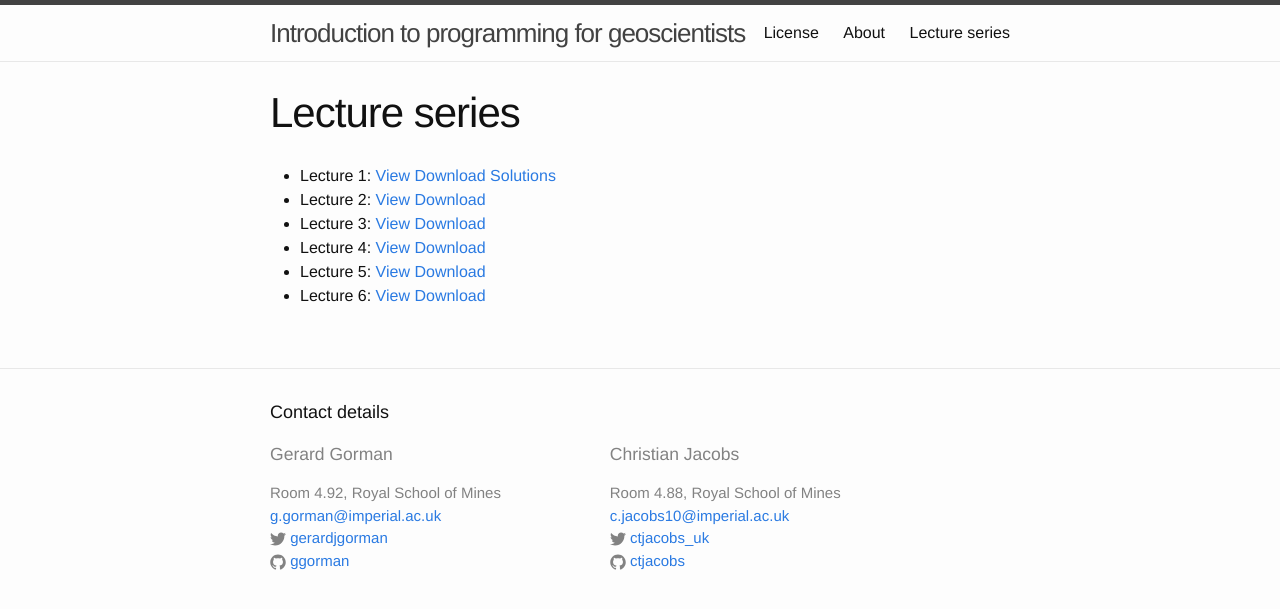
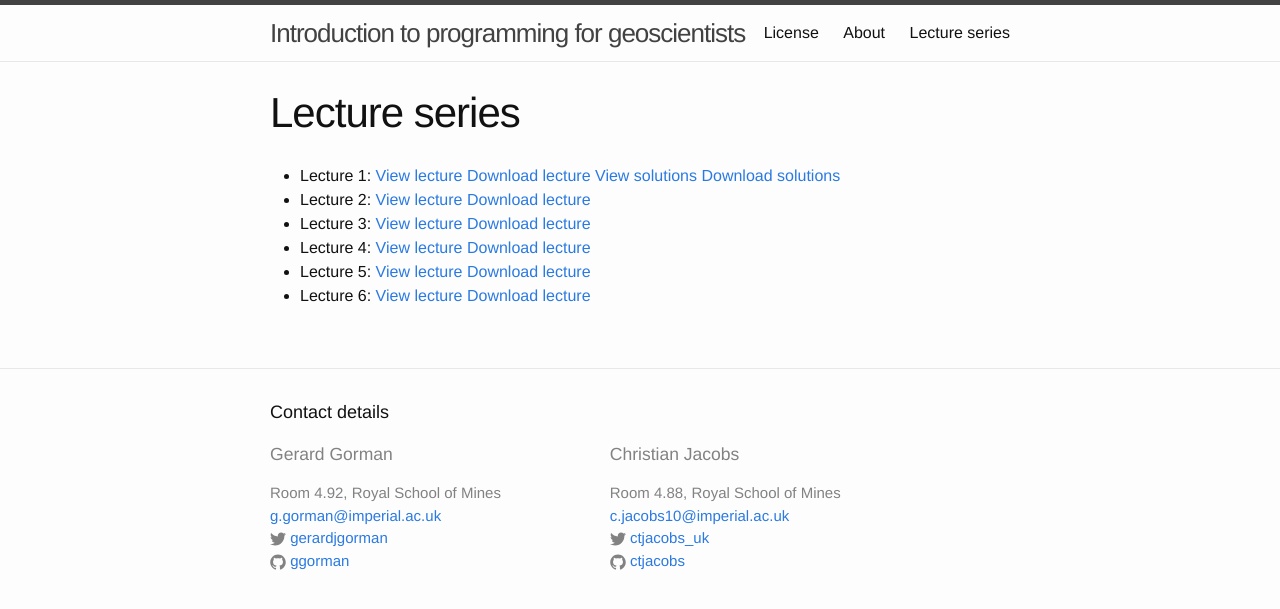
Before and after one commit to ggorman/Introduction-to-programming-for-geoscientists, a Jekyll site: the page built from lecture_series.md, in a window 1280 px wide. Shown: the top 609 px of the page. Built offline with Jekyll 4.4.1, drawn with Linux system fonts in a browser that asks for light colours.

Commit message:
Some clarity to link names

```diff
--- a/lecture_series.md
+++ b/lecture_series.md
@@ -5,36 +5,37 @@ permalink: /lecture_series/
 ---
 
 * Lecture 1:
-[View](http://nbviewer.ipython.org/url/raw.github.com/ggorman/Introduction-to-programming-for-geoscientists/master/notebook/Lecture-1-Introduction-to-programming-for-geoscientists.ipynb?raw=true)
-[Download](http://raw.github.com/ggorman/Introduction-to-programming-for-geoscientists/master/notebook/Lecture-1-Introduction-to-programming-for-geoscientists.ipynb?raw=true)
-[Solutions](http://nbviewer.ipython.org/url/raw.github.com/ggorman/Introduction-to-programming-for-geoscientists/master/notebook/Lecture-1-Introduction-to-programming-for-geoscientists-Solutions.ipynb?raw=true)
+[View lecture](http://nbviewer.ipython.org/url/raw.github.com/ggorman/Introduction-to-programming-for-geoscientists/master/notebook/Lecture-1-Introduction-to-programming-for-geoscientists.ipynb?raw=true)
+[Download lecture](http://raw.github.com/ggorman/Introduction-to-programming-for-geoscientists/master/notebook/Lecture-1-Introduction-to-programming-for-geoscientists.ipynb?raw=true)
+[View solutions](http://nbviewer.ipython.org/url/raw.github.com/ggorman/Introduction-to-programming-for-geoscientists/master/notebook/Lecture-1-Introduction-to-programming-for-geoscientists-Solutions.ipynb?raw=true)
+[Download solutions](http://raw.github.com/ggorman/Introduction-to-programming-for-geoscientists/master/notebook/Lecture-1-Introduction-to-programming-for-geoscientists-Solutions.ipynb?raw=true)
 * Lecture 2:
-[View](http://nbviewer.ipython.org/url/raw.github.com/ggorman/Introduction-to-programming-for-geoscientists/master/notebook/Lecture-2-Introduction-to-programming-for-geoscientists.ipynb?raw=true)
-[Download](http://raw.github.com/ggorman/Introduction-to-programming-for-geoscientists/master/notebook/Lecture-2-Introduction-to-programming-for-geoscientists.ipynb?raw=true)
+[View lecture](http://nbviewer.ipython.org/url/raw.github.com/ggorman/Introduction-to-programming-for-geoscientists/master/notebook/Lecture-2-Introduction-to-programming-for-geoscientists.ipynb?raw=true)
+[Download lecture](http://raw.github.com/ggorman/Introduction-to-programming-for-geoscientists/master/notebook/Lecture-2-Introduction-to-programming-for-geoscientists.ipynb?raw=true)
 <!--
 [Solutions](http://nbviewer.ipython.org/url/raw.github.com/ggorman/Introduction-to-programming-for-geoscientists/master/notebook/Lecture-2-Introduction-to-programming-for-geoscientists-Solutions.ipynb?raw=true)
 -->
 * Lecture 3:
-[View](http://nbviewer.ipython.org/url/raw.github.com/ggorman/Introduction-to-programming-for-geoscientists/master/notebook/Lecture-3-Introduction-to-programming-for-geoscientists.ipynb?raw=true)
-[Download](http://raw.github.com/ggorman/Introduction-to-programming-for-geoscientists/master/notebook/Lecture-3-Introduction-to-programming-for-geoscientists.ipynb?raw=true)
+[View lecture](http://nbviewer.ipython.org/url/raw.github.com/ggorman/Introduction-to-programming-for-geoscientists/master/notebook/Lecture-3-Introduction-to-programming-for-geoscientists.ipynb?raw=true)
+[Download lecture](http://raw.github.com/ggorman/Introduction-to-programming-for-geoscientists/master/notebook/Lecture-3-Introduction-to-programming-for-geoscientists.ipynb?raw=true)
 <!--
 [Solutions](http://nbviewer.ipython.org/url/raw.github.com/ggorman/Introduction-to-programming-for-geoscientists/master/notebook/Lecture-3-Introduction-to-programming-for-geoscientists-Solutions.ipynb?raw=true)
 -->
 * Lecture 4:
-[View](http://nbviewer.ipython.org/url/raw.github.com/ggorman/Introduction-to-programming-for-geoscientists/master/notebook/Lecture-4-Introduction-to-programming-for-geoscientists.ipynb?raw=true)
-[Download](http://raw.github.com/ggorman/Introduction-to-programming-for-geoscientists/master/notebook/Lecture-4-Introduction-to-programming-for-geoscientists.ipynb?raw=true)
+[View lecture](http://nbviewer.ipython.org/url/raw.github.com/ggorman/Introduction-to-programming-for-geoscientists/master/notebook/Lecture-4-Introduction-to-programming-for-geoscientists.ipynb?raw=true)
+[Download lecture](http://raw.github.com/ggorman/Introduction-to-programming-for-geoscientists/master/notebook/Lecture-4-Introduction-to-programming-for-geoscientists.ipynb?raw=true)
 <!--
 [Solutions](http://nbviewer.ipython.org/url/raw.github.com/ggorman/Introduction-to-programming-for-geoscientists/master/notebook/Lecture-4-Introduction-to-programming-for-geoscientists-Solutions.ipynb?raw=true)
 -->
 * Lecture 5:
-[View](http://nbviewer.ipython.org/url/raw.github.com/ggorman/Introduction-to-programming-for-geoscientists/master/notebook/Lecture-5-Introduction-to-programming-for-geoscientists.ipynb?raw=true)
-[Download](http://raw.github.com/ggorman/Introduction-to-programming-for-geoscientists/master/notebook/Lecture-5-Introduction-to-programming-for-geoscientists.ipynb?raw=true)
+[View lecture](http://nbviewer.ipython.org/url/raw.github.com/ggorman/Introduction-to-programming-for-geoscientists/master/notebook/Lecture-5-Introduction-to-programming-for-geoscientists.ipynb?raw=true)
+[Download lecture](http://raw.github.com/ggorman/Introduction-to-programming-for-geoscientists/master/notebook/Lecture-5-Introduction-to-programming-for-geoscientists.ipynb?raw=true)
 <!--
 [Solutions](http://nbviewer.ipython.org/url/raw.github.com/ggorman/Introduction-to-programming-for-geoscientists/master/notebook/Lecture-5-Introduction-to-programming-for-geoscientists-Solutions.ipynb?raw=true)
 -->
 * Lecture 6:
-[View](http://nbviewer.ipython.org/url/raw.github.com/ggorman/Introduction-to-programming-for-geoscientists/master/notebook/Lecture-6-Introduction-to-programming-for-geoscientists.ipynb?raw=true)
-[Download](http://raw.github.com/ggorman/Introduction-to-programming-for-geoscientists/master/notebook/Lecture-6-Introduction-to-programming-for-geoscientists.ipynb?raw=true)
+[View lecture](http://nbviewer.ipython.org/url/raw.github.com/ggorman/Introduction-to-programming-for-geoscientists/master/notebook/Lecture-6-Introduction-to-programming-for-geoscientists.ipynb?raw=true)
+[Download lecture](http://raw.github.com/ggorman/Introduction-to-programming-for-geoscientists/master/notebook/Lecture-6-Introduction-to-programming-for-geoscientists.ipynb?raw=true)
 <!--
 [Solutions](http://nbviewer.ipython.org/url/raw.github.com/ggorman/Introduction-to-programming-for-geoscientists/master/notebook/Lecture-6-Introduction-to-programming-for-geoscientists-Solutions.ipynb?raw=true)
 -->
```
